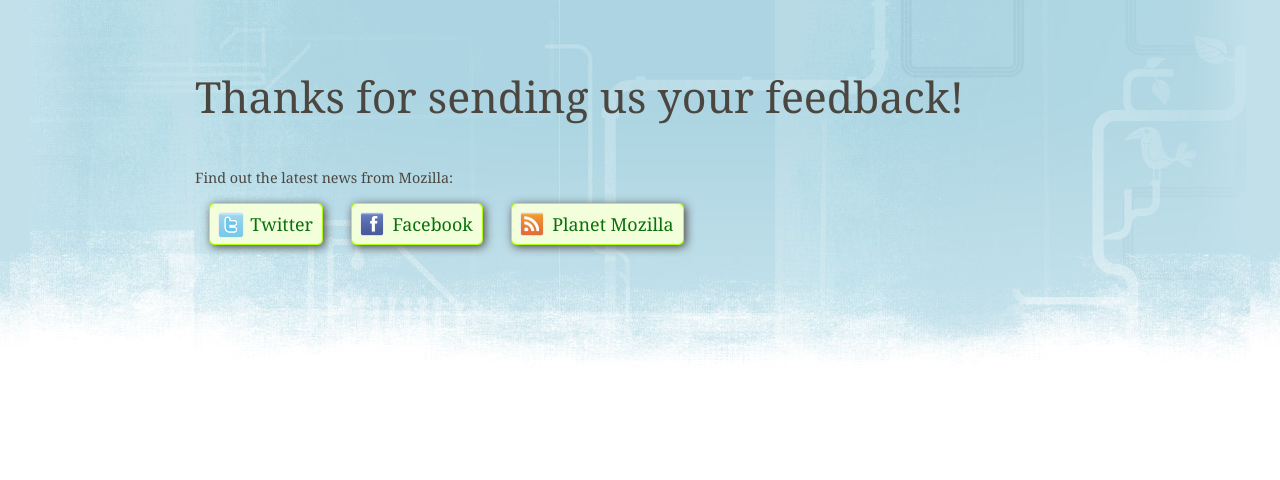
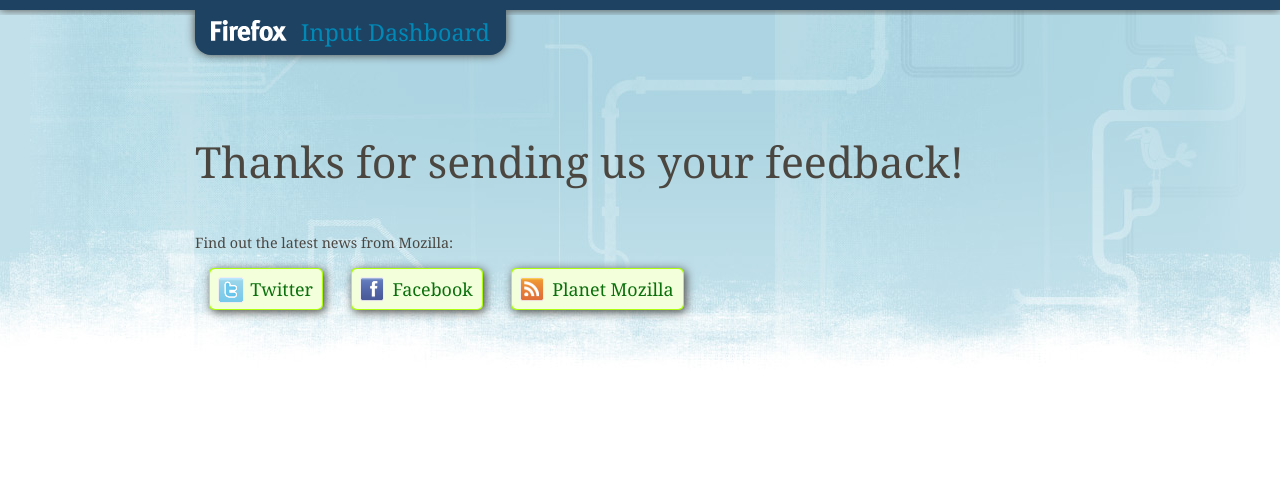
Before and after one commit to fwenzel/reporter, a Python web app: template apps/feedback/templates/feedback/thanks.html in a window 1280 px wide. Shown: the top 480 px of the page. Run offline with Jinja, Linux system fonts and the light colour scheme; the template is opened without the code that fills it, so the values that code supplies are empty.

Commit message:
global dashboard header with all sorts of CSS goodness (bug 571321)

```diff
--- a/apps/dashboard/templates/dashboard/dashboard.html
+++ b/apps/dashboard/templates/dashboard/dashboard.html
@@ -3,8 +3,6 @@
 {% block body_id %}dashboard{% endblock %}
 
 {% block content %}
-<h1><a href="{{ url('dashboard') }}">Firefox Input Dashboard</a></h1>
-
 <div id="search_box" class="container clearfix">
   {% include "search/search_form.html" %}
 </div>
--- a/apps/search/templates/search/search.html
+++ b/apps/search/templates/search/search.html
@@ -3,8 +3,7 @@
 {% block body_id %}search{% endblock %}
 
 {% block content %}
-<h1><a href="{{ url('dashboard') }}">Firefox Input</a> &ndash; Search Results</h1>
-
+<h1>Search Results</h1>
 
 <div id="search_box" class="clearfix">
   <div id="search_options">
--- a/media/css/reporter.css
+++ b/media/css/reporter.css
@@ -9,7 +9,64 @@ body {
 	font-family: verdana;
 }
 
-#nav-access { display: none; }
+#nav-access {
+    position: absolute;
+    top: -10000px;
+}
+
+header .stripe-shadow,
+header .stripe,
+header .stripe-shadow div {
+    width: 100%;
+}
+header .stripe-shadow {
+    height: 15px;
+    overflow: hidden;
+}
+header .stripe-shadow div,
+header .stripe {
+    height: 10px;
+}
+header .stripe {
+    background-color: #1e4262;
+    position: absolute;
+    top: 0;
+}
+header .logobox {
+	margin: -5px auto 10px;
+	text-align: left;
+	width: 950px;
+}
+header .stripe-shadow div,
+header .logobox .logo {
+    -moz-box-shadow: 0 0 10px #4B4742;
+    -webkit-box-shadow: 0 0 10px #4B4742;
+    box-shadow: 0 0 10px #4B4742;
+}
+header .logobox .logo {
+    background-color: #1e4262;
+    border-radius: 0 0 16px 16px;
+    -moz-border-radius: 0 0 16px 16px;
+    -webkit-border-bottom-left-radius: 16px;
+    -webkit-border-bottom-right-radius: 16px;
+    float: left;
+    margin-left: 30px;
+    padding: 8px 16px;
+}
+header .logobox a:hover,
+header .logobox a:active {
+    text-decoration: none;
+}
+header .logo h1 {
+    color: #0089b7;
+    display: inline;
+    font-size: 180%;
+}
+header img.fxlogo {
+    height: 21px;
+    width: 76px;
+    margin-right: .8em;
+}
 
 #doc {
 	width: 950px;
@@ -456,7 +513,7 @@ input.placeholder {
 }
 /* }}} */
 /* {{{ Thank you page */
-#thanks h1 {
+#thanks #main-content h1 {
     font-size: 300%;
 }
 #thanks #next-steps p {
@@ -561,8 +618,7 @@ input.placeholder {
     clear: both;
 }
 
-#dashboard h1,
-#search h1 {
+#search #main-content h1 {
     font-size: 225%;
     margin-top: 0;
 }
--- a/templates/base.html
+++ b/templates/base.html
@@ -3,22 +3,43 @@
   <head>
     <meta content="text/html; charset=UTF-8" http-equiv="Content-Type">
     <title>{% block page_title %}Welcome!{% endblock %} &mdash; Firefox Input</title>
+    <!--[if lt IE 9]>
+    <script src="http://html5shiv.googlecode.com/svn/trunk/html5.js"></script>
+    <![endif]-->
     <link href="{{ MEDIA_URL }}css/reporter.css" type="text/css" rel="stylesheet">
     <link rel="shortcut icon" href="{{ MEDIA_URL }}img/favicon.ico"/>
     {% block extra_headers %}{% endblock %}
   </head>
   <body id="{% block body_id %}{% endblock %}">
+    <nav id="nav-access">
+    <ul>
+      <li><a href="#main-content">Proceed to main content</a></li>
+      <li><a href="#footer">Proceed to footer</a></li>
+    </ul>
+    </nav>
+
     <div id="wrapper">
+      <header>
+        <div class="stripe-shadow"><div></div></div>
+        <div class="logobox clearfix">
+          <a class="logo" href="{{ url('dashboard') }}">
+            <img src="{{ MEDIA_URL }}img/fx-white.png" alt="Firefox" class="fxlogo"/>
+            <h1>Input Dashboard</h1>
+          </a>
+        </div>
+        <div class="stripe"></div>
+      </header>
+
       <div id="doc" class="clearfix">
-        <div id="main-content">
+        <section id="main-content">
           {% block content %}
           {% endblock %}
-        </div>
+        </section>
       </div><!-- end #doc -->
     </div><!-- end #wrapper -->
 
     <!-- start #footer -->
-    <div id="footer">
+    <footer id="footer">
       <div id="footer-contents">
         <div id="copyright">
           <p id="footer-links">
@@ -32,7 +53,7 @@
             Commons Attribution Share-Alike License v3.0</a> or any later version.</p>
         </div>
       </div>
-    </div>
+    </footer>
     <!-- end #footer -->
 
     <script type="text/javascript" src="{{ MEDIA_URL }}js/jquery.min.js"></script>
```
Also changed, not shown: media/img/fx-white.png (added).
